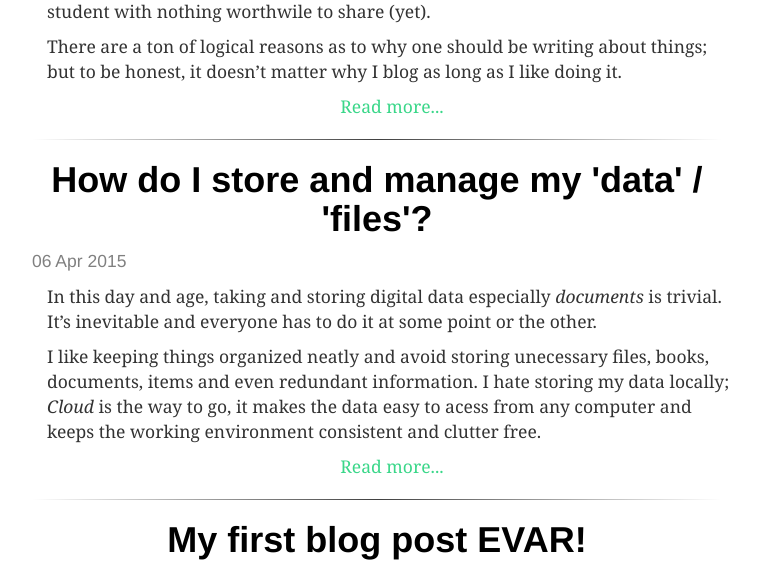
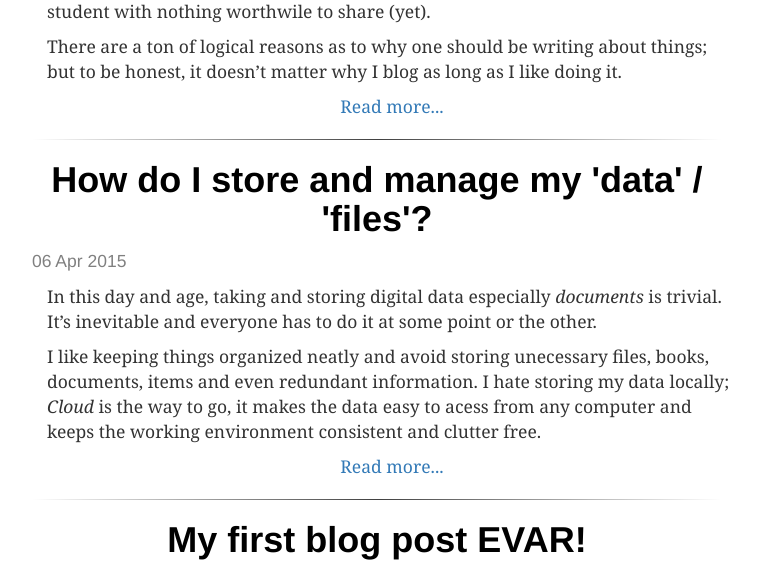
Before and after one commit to ACidDrinkeR/lol.github.io, a Jekyll site: the page built from index.html, in a window 1280 px wide. Shown: the part 223-786 px from the top of the page, without its empty margins (263-1046 px from the left). Built offline with Jekyll 4.4.1, drawn with Linux system fonts in a browser that asks for light colours; the list of posts is cut into pages by our own code.

Commit message:
removed myGreen from "Read More.."

```diff
--- a/index.html
+++ b/index.html
@@ -13,7 +13,7 @@ title: Computable(verse);
 			{% if post.content contains '<!--more-->' %}
   				{{ post.content | split:'<!--more-->' | first }}
   				<div class="text-center">
-  				<a href="{{ post.url }}" class="myGreen">Read more...</a>
+  				<a href="{{ post.url }}">Read more...</a>
   				</div>
 			{% else %}
   				{{ post.content }}
```
